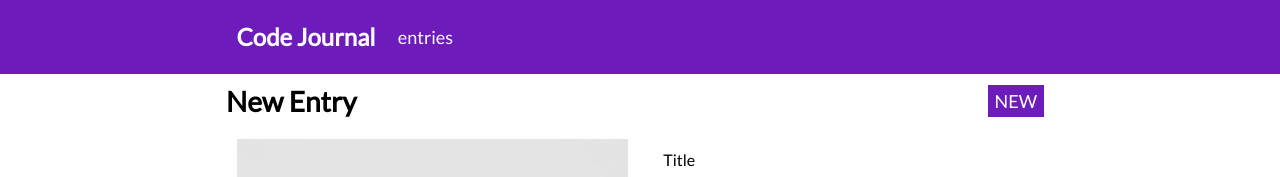
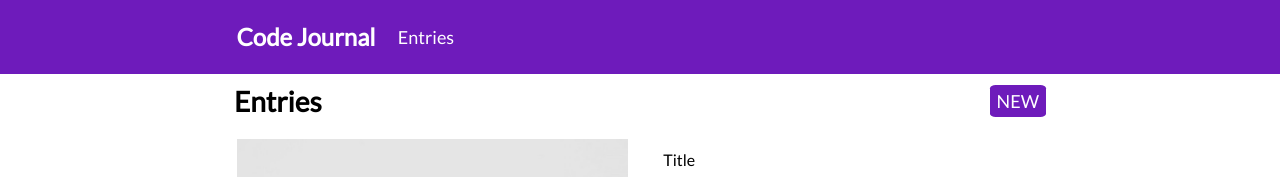
Before and after one commit to devanrivera98/code-journal, a website: page index.html in a window 1280 px wide. Shown: the top 177 px of the page. Drawn offline with Linux system fonts and the light colour scheme.

Commit message:
Fix all errors

```diff
--- a/css/layout.css
+++ b/css/layout.css
@@ -79,6 +79,8 @@ img {
   display: flex;
   align-items: center;
   justify-content: space-between;
+  padding-right: 10px;
+  padding-left: 20px;
 }
 
 ul {
--- a/css/styles.css
+++ b/css/styles.css
@@ -4,6 +4,7 @@
 
 .anchor-entry {
   background-color: rgb(110, 27, 187);
+  border-radius: 10%;
 }
 
 #header-h2 {
--- a/index.html
+++ b/index.html
@@ -23,13 +23,13 @@
     <div class="container">
       <div class="row">
         <h2 class="row column-row" id="header-h2" >Code Journal</h2>
-        <a class="row column-row">entries</a>
+        <a class="row column-row">Entries</a>
       </div>
     </div>
   </header>
   <main class="container">
     <div class="row column-full" id="header-h1">
-      <h1>New Entry</h1>
+      <h1>Entries</h1>
       <a class="row anchor-entry">NEW</a>
     </div>
     <div data-view="entry-form">
```
